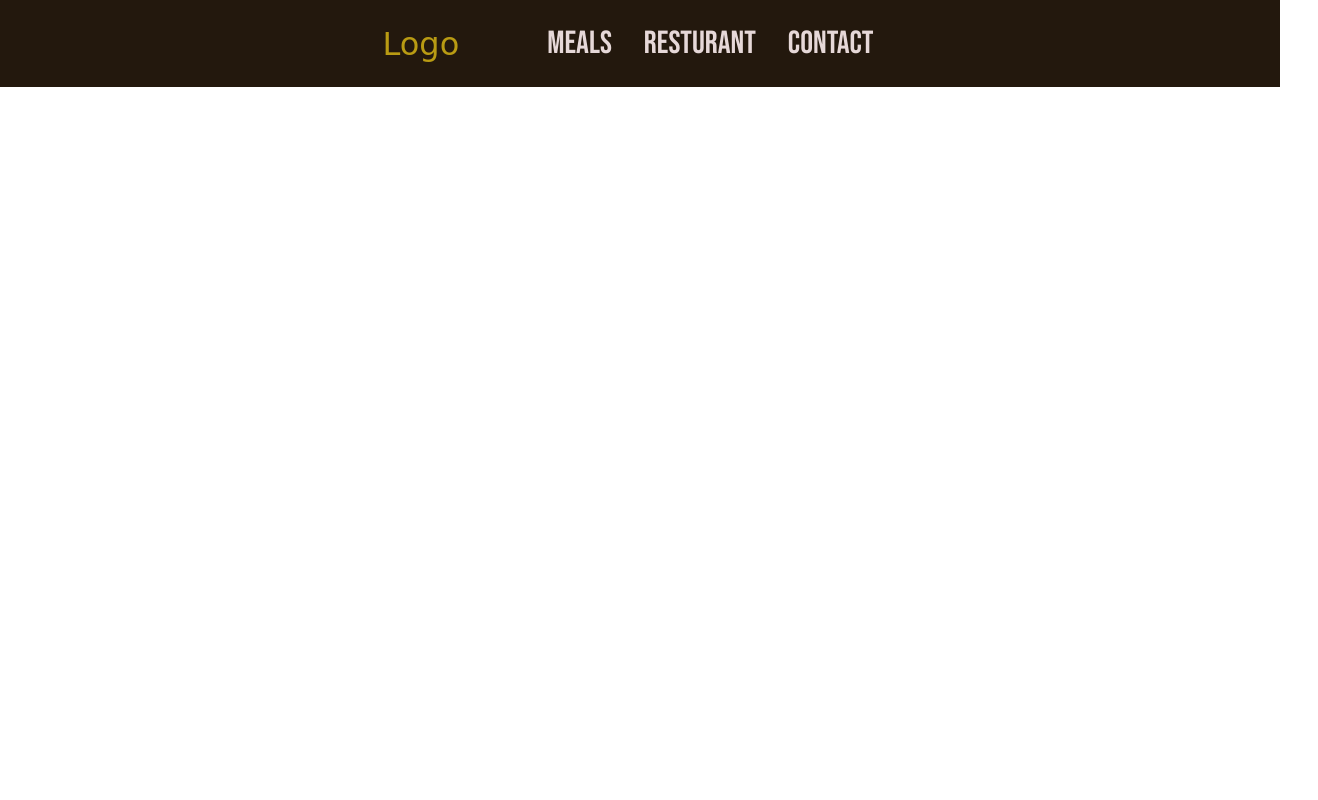
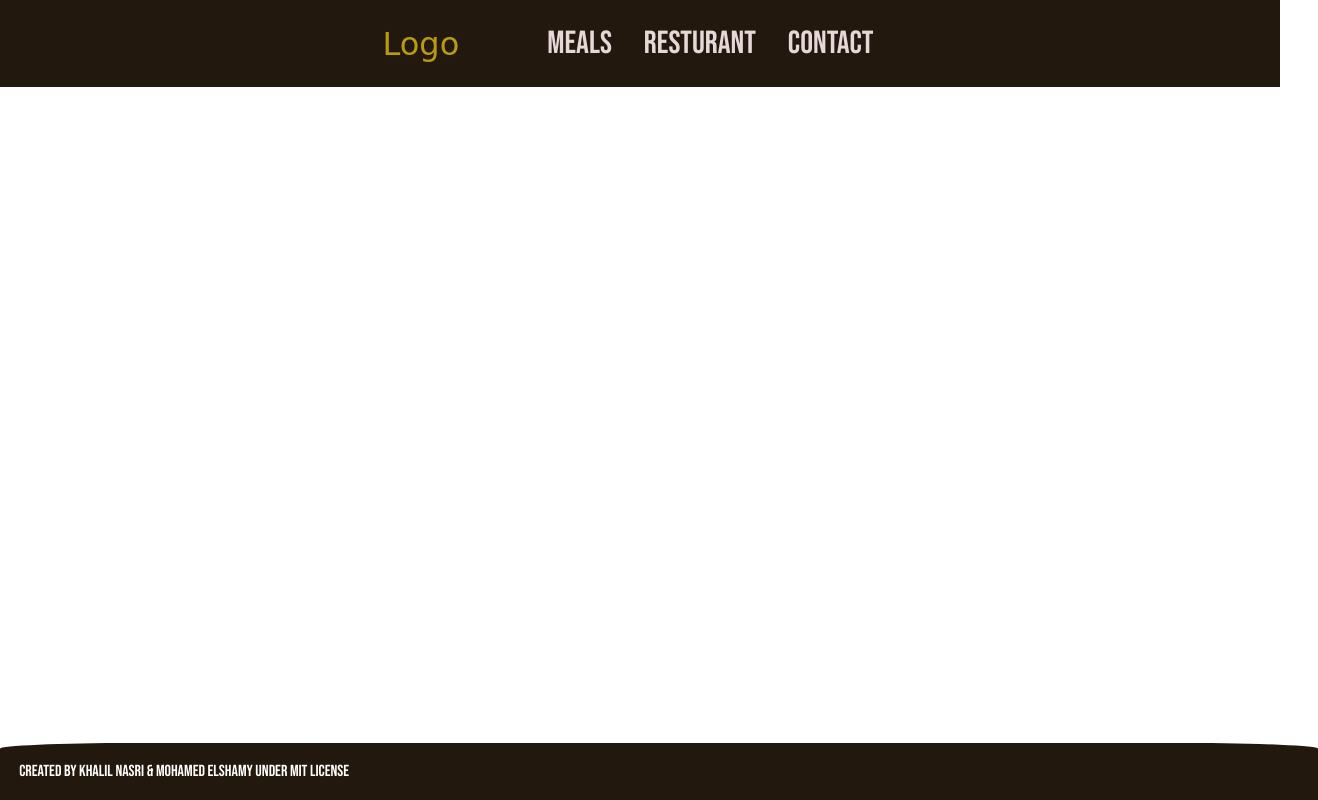
Before and after one commit to NasKhalil/capstone-project, a website built with webpack: page src/index.html in a window 1280 px wide. Shown: the whole page, 1318 px wide, since content can reach past the window. Built offline with nearby package versions, Linux system fonts and the light colour scheme; a web font is replaced by a local one.

Commit message:
Add footer

```diff
--- a/src/index.html
+++ b/src/index.html
@@ -1,11 +1,13 @@
 <!DOCTYPE html>
 <html lang="en">
+
 <head>
     <meta charset="UTF-8">
     <meta http-equiv="X-UA-Compatible" content="IE=edge">
     <meta name="viewport" content="width=device-width, initial-scale=1.0">
     <title>Meals</title>
 </head>
+
 <body>
     <header>
         <nav>
@@ -17,5 +19,9 @@
             </ul>
         </nav>
     </header>
+    <footer>
+        Created by Khalil Nasri & Mohamed ELShamy Under MIT License
+    </footer>
 </body>
+
 </html>
--- a/src/style.css
+++ b/src/style.css
@@ -34,3 +34,13 @@ a {
   text-decoration: none;
   color: #e6d8d8;
 }
+
+footer {
+  position: absolute;
+  bottom: 0;
+  width: 100%;
+  padding: 1.5%;
+  background-color: #23180d;
+  color: #fff;
+  border-radius: 10% 10% 0 0;
+}
```
